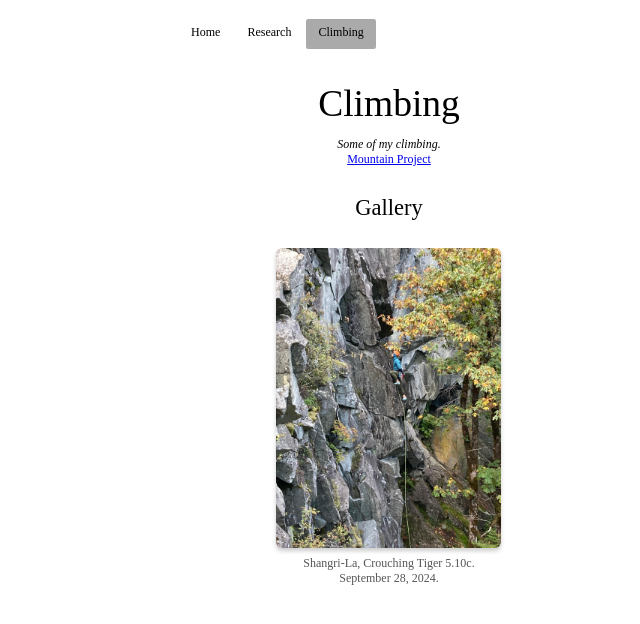
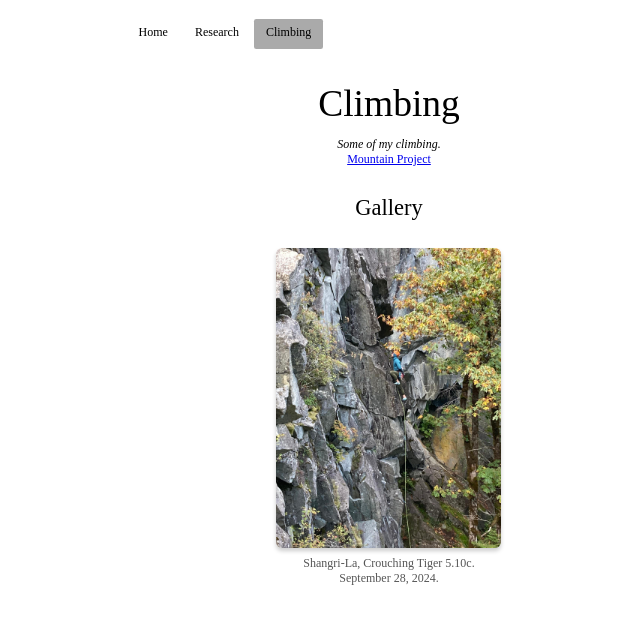
Before and after one commit to MalachiteWind/malachitewind.github.io, a plain HTML site: page climbing.html in a window 1280 px wide. Shown: the top 624 px of the page, without its empty margins (251-891 px from the left). Drawn offline with Linux system fonts and the light colour scheme.

Commit message:
nav bar spacing

```diff
--- a/climbing.html
+++ b/climbing.html
@@ -43,7 +43,7 @@
 <body style="margin-top: 0px; width: 50%;">
 
   <div id="outer">
-    <div id="menu" style="width:80%; margin:auto;">
+    <div id="menu" style="width:80%;">
       <ul style="list-style-type:none; padding:0; text-align:center;">
         <li><a href="./index.html">Home</a></li>
         <li><a href="./research.html">Research</a></li>
```
Also changed, not shown: index.html (+1 -1 lines), research.html (+1 -1 lines).
